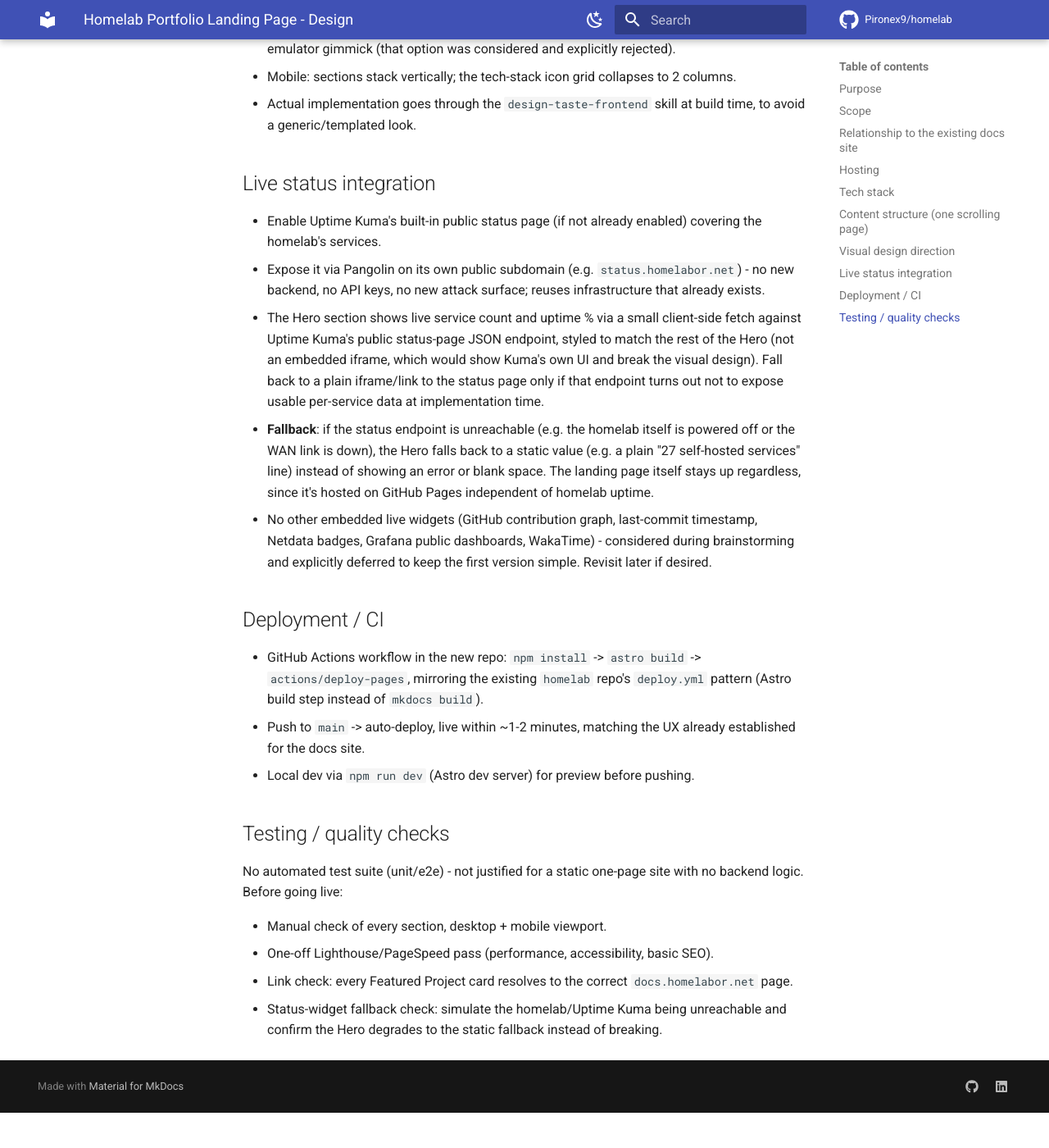
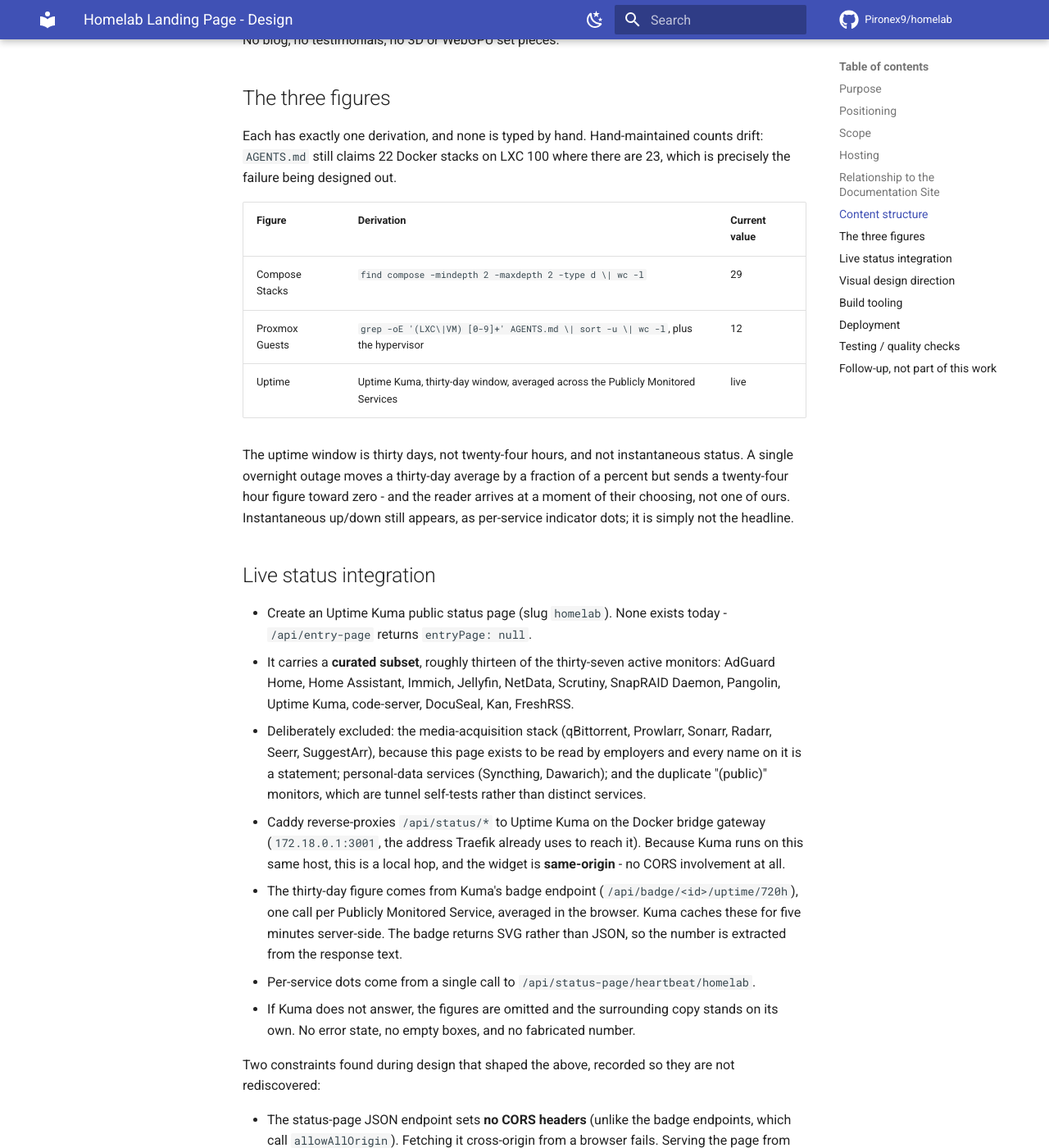
Before and after one commit to Pironex9/homelab, an MkDocs documentation site: the page built from docs/superpowers/specs/2026-07-26-portfolio-landing-design.md, in a window 1280 px wide and 1400 px high, scrolled down 2337 px. Shown: the whole window at 82% size. Built offline with MkDocs 1.6.1 and Material for MkDocs 9.7.7, drawn with Linux system fonts in a browser that asks for light colours; comment, search, counter and statistics services are not loaded; before the commit the page ends 3694 px from its top, so only the background shows below that; some of the changed text lies outside the part shown.

Commit message:
docs(spec): rewrite landing page design after grilling
Self-hosted on the VPS instead of GitHub Pages, plain shell build instead
of Astro, live same-origin status instead of a scheduled build.

Verified against the running infrastructure rather than assumed:
- Uptime Kuma runs on the VPS, so a homelab outage leaves the status
  endpoint reachable and reporting everything down - the original
  fallback guarded the wrong failure mode
- the status-page JSON sets no CORS headers, which would have broken the
  specified client-side fetch
- that endpoint exposes only 24h uptime; 30d needs the badge endpoint
- no status page exists yet (entry-page returns null)
- the apex has no DNS records at all

Adds ADR 0001 for the hosting decision and a glossary entry separating
Compose Stack, Proxmox Guest and Monitored Service.

```diff
--- /dev/null
+++ b/docs/adr/0001-landing-page-hosted-on-vps.md
@@ -0,0 +1,17 @@
+# Landing page is self-hosted on the VPS, not on GitHub Pages
+
+The documentation site runs on GitHub Pages, so the obvious move was to put the landing page there too. We deliberately did not. GitHub Pages allows only one custom domain per repository, which would have forced either a second repository or moving the docs onto a subpath; more importantly, a page whose entire pitch is "I run this infrastructure" is more credible when it is actually served from that infrastructure. It runs as a Caddy container on the Hetzner VPS, deployed through the existing Komodo GitOps flow.
+
+## Considered Options
+
+The homelab (LXC 100) was the first self-hosting candidate and was rejected: it would have tied the landing page's availability to the homelab's, which has two documented recurring failure modes (LVM thin-pool exhaustion, an ARP conflict incident). The usual mitigation - Cloudflare proxying with stale-on-error caching - is unavailable here, because this setup mandates gray-cloud DNS throughout (orange cloud breaks Traefik's Let's Encrypt challenge, per `docs/vps/01_Hetzner_VPS_Pangolin_Jellyfin_Setup.md`).
+
+The VPS avoids that trade entirely: it is already the always-on public gateway, already runs Komodo Periphery, and already hosts Uptime Kuma.
+
+## Consequences
+
+Uptime Kuma runs on the same host, so the live-status widget reaches it over the local Docker bridge rather than back out through the public tunnel. This removes the cross-origin problem that would otherwise have forced either a Traefik CORS middleware or a scheduled build that bakes in stale numbers.
+
+It also produces the honest failure mode: when the homelab goes down, the landing page stays up and correctly reports it as down. That is a better story than an uptime figure that can only ever be green.
+
+The cost is one additional container on the security-hardened public gateway. It serves static files behind Traefik with no backend, which is the lowest-risk shape available, but it is still a new service on that host.
--- a/docs/superpowers/specs/2026-07-26-portfolio-landing-design.md
+++ b/docs/superpowers/specs/2026-07-26-portfolio-landing-design.md
@@ -1,73 +1,128 @@
-# Homelab Portfolio Landing Page - Design
+# Homelab Landing Page - Design
 
 ## Purpose
 
-A standalone, visually striking landing page at the apex domain `homelabor.net`, built to catch a recruiter's/hiring manager's eye in the first 10 seconds - distinct from the existing technical documentation site. Motivated by active IT job hunting (career changer into DevOps/sysadmin roles, mid-process with Furbify as of 2026-07-26).
+A public one-page site at the apex domain `homelabor.net`, built to make a hiring audience take the infrastructure seriously within the first ten seconds. Distinct from the Documentation Site, which serves a different reader (someone who already cares and wants the details).
+
+Motivated by an active job search as of 2026-07-26.
+
+## Positioning
+
+The page states what it can prove and nothing else: derived counts, a measured uptime figure, and named projects that link to their own write-ups. It does not describe the author as a career changer.
+
+The reasoning is that the label puts an assumed weakness in the first sentence, before the reader has seen any of the work - while the entire premise of the page is that the work speaks first. That context belongs in an interview or a CV, not in the hero.
 
 ## Scope
 
-In scope: a new one-page (scrolling) landing site - its content, visual design, live-status integration, and deployment.
+In scope: the Landing Page itself - content, visual design, live-status integration, build tooling, deployment - plus the two changes it forces elsewhere (a stripped-down Documentation Site homepage, and a public Uptime Kuma status page).
 
-Out of scope: the existing MkDocs documentation site (`docs.homelabor.net`) - stays completely unchanged, keeps serving detailed setup guides and host references. Out of scope: a CV/resume file (not ready yet; the contact section reserves a slot for a future "Download CV" link/button, added later without a design change).
-
-## Relationship to the existing docs site
-
-Two separate properties, explicitly not merged into one repo/deploy (GitHub Pages allows only one custom domain per repository - confirmed via research; an apex domain and a subdomain cannot both be served from the same repo's Pages site):
-
-- `homelabor.net` (apex) - the new landing page, new repo.
-- `docs.homelabor.net` (subdomain) - existing `homelab` repo, existing MkDocs site, untouched.
-
-Cross-links: the landing page hero/footer links to `docs.homelabor.net` ("Full documentation"); `docs/index.md` on the existing site gets a small "Back to homelabor.net" link added at the top.
+Out of scope: a CV file. It does not exist yet. The contact section reserves a slot for a future download button; no placeholder link is shipped, because a dead link is worse than an absent one.
 
 ## Hosting
 
-- New GitHub repository (e.g. `Pironex9/portfolio`), independent of the `homelab` repo.
-- GitHub Pages, custom domain `homelabor.net` (apex). `CNAME` file with that content in the build output.
-- DNS: `homelabor.net` is already managed in Cloudflare (per `docs/proxmox/20_MkDocs_Portfolio_Site_Setup.md`). At deploy time, add A records for the apex pointing at GitHub Pages' IPs (apex domains require A/ALIAS records, not CNAME - a subdomain-only technique doesn't apply here).
-- Static output only - no server-side code, no database, no new attack surface, matches the rationale already used for the docs site.
+Self-hosted on the Hetzner VPS, not on GitHub Pages. Rationale and rejected alternatives are recorded in `docs/adr/0001-landing-page-hosted-on-vps.md`.
 
-## Tech stack
+- New Compose Stack at `compose/vps/landing/`, joining the two that already live there (`pangolin`, `uptime-kuma`).
+- `caddy:alpine` serving static files, following the `portfolio` and `topology` stacks' shape. Host port 3010 (3001-3009 are taken on LXC 100; 3010 keeps the numbering readable even though this is a different host).
+- Deployed by Komodo, which already manages the VPS through a Periphery agent in outbound mode over Tailscale.
+- Exposed through the existing Traefik/Pangolin setup on the apex domain, with **no Badger auth** - this is the one resource that must be reachable by anyone.
+- DNS: an A record for the apex pointing at the VPS, **gray cloud (DNS only)**. This is mandatory across this setup, not a preference - orange cloud breaks Traefik's Let's Encrypt challenge (`docs/vps/01_Hetzner_VPS_Pangolin_Jellyfin_Setup.md`). The consequence, accepted knowingly, is that there is no CDN and no stale-on-error cache in front of the page.
 
-Astro (static site generator). Chosen over a plain hand-written HTML/CSS/JS page because component reuse (`Hero`, `StatusBadge`, `ProjectCard`, etc.) pays off if the site grows a second page later (e.g. a blog or more case studies); chosen over Next.js because there is no dynamic/interactive app-level state to justify a full React framework - Astro ships zero JS by default and only hydrates the small interactive pieces (counters, status widget).
+The stack is named `landing`, not `portfolio`: that name already belongs to the daughter's art site on LXC 100, as does the Uptime Kuma monitor called "Portfolio".
 
-## Content structure (one scrolling page)
+## Relationship to the Documentation Site
 
-1. **Hero** - name, short tagline (career changer -> DevOps/AI-driven developer), and the live-status hook: service count + uptime %, sourced from the embedded status widget (see below). CTA buttons: GitHub, LinkedIn, "Full documentation ->" (link to `docs.homelabor.net`).
-2. **Tech stack** - icon grid (Proxmox, Docker, Komodo, MergerFS+SnapRAID, Restic, Pangolin, Caddy, Tailscale, AdGuard, monitoring tools), replacing the current markdown table on the docs site.
-3. **Architecture** - reuse the existing `topology.png` asset (or a simplified redraw of it later); no new interactive diagramming tooling.
-4. **Featured Projects** - the same four highlights currently in `docs/index.md` (Komodo GitOps Migration, Resilient Storage, Self-hosted Tunnel, Backup System), presented as cards, each linking to its corresponding page on `docs.homelabor.net`.
-5. **Contact / footer** - LinkedIn, GitHub, and a reserved slot for a future "Download CV" button (hidden or omitted until a CV file exists - no placeholder link).
+Two properties, two hosts, one shared domain root:
 
-No other sections (no blog, no testimonials, no gimmick 3D/WebGPU demos) - out of scope for a first version; add later if/when there's actual content to justify them.
+- `homelabor.net` - the Landing Page, on the VPS.
+- `docs.homelabor.net` - the Documentation Site, unchanged on GitHub Pages.
+
+The Documentation Site's homepage (`docs/index.md`) is **stripped to a navigation index**: the Tech Stack table, Architecture section, Dashboard screenshot and Featured Projects all come out, leaving navigation, contact, and a link back to `homelabor.net`.
+
+This is not tidying. Those sections duplicate the Landing Page almost exactly, and duplicated facts drift - the same reason the counts below are derived rather than typed. After the change each fact has exactly one home: the Landing Page makes the case, the Documentation Site holds the reference material.
+
+## Content structure
+
+One scrolling page:
+
+1. **Hero** - name, a one-line statement of what is being run, and three figures: Compose Stack count, Proxmox Guest count, and thirty-day Uptime. Buttons: GitHub, LinkedIn, and "Full documentation" pointing at `docs.homelabor.net`.
+2. **Tech stack** - icon grid: Proxmox, Docker, Komodo, MergerFS + SnapRAID, Restic, Pangolin, Caddy, Tailscale, AdGuard, Uptime Kuma.
+3. **Architecture** - the existing `topology.png` asset. No new diagramming tooling.
+4. **Featured Projects** - the four write-ups currently on the Documentation Site's homepage (Komodo GitOps Migration, Resilient Storage, Self-hosted Tunnel, Backup System), as cards linking to their pages on `docs.homelabor.net`. This is where those four descriptions now live; they are removed from `docs/index.md` rather than copied.
+5. **Contact / footer** - LinkedIn, GitHub, reserved CV slot.
+
+No blog, no testimonials, no 3D or WebGPU set pieces.
+
+## The three figures
+
+Each has exactly one derivation, and none is typed by hand. Hand-maintained counts drift: `AGENTS.md` still claims 22 Docker stacks on LXC 100 where there are 23, which is precisely the failure being designed out.
+
+| Figure | Derivation | Current value |
+|---|---|---|
+| Compose Stacks | `find compose -mindepth 2 -maxdepth 2 -type d \| wc -l` | 29 |
+| Proxmox Guests | `grep -oE '(LXC\|VM) [0-9]+' AGENTS.md \| sort -u \| wc -l`, plus the hypervisor | 12 |
+| Uptime | Uptime Kuma, thirty-day window, averaged across the Publicly Monitored Services | live |
+
+The uptime window is thirty days, not twenty-four hours, and not instantaneous status. A single overnight outage moves a thirty-day average by a fraction of a percent but sends a twenty-four hour figure toward zero - and the reader arrives at a moment of their choosing, not one of ours. Instantaneous up/down still appears, as per-service indicator dots; it is simply not the headline.
+
+## Live status integration
+
+- Create an Uptime Kuma public status page (slug `homelab`). None exists today - `/api/entry-page` returns `entryPage: null`.
+- It carries a **curated subset**, roughly thirteen of the thirty-seven active monitors: AdGuard Home, Home Assistant, Immich, Jellyfin, NetData, Scrutiny, SnapRAID Daemon, Pangolin, Uptime Kuma, code-server, DocuSeal, Kan, FreshRSS.
+- Deliberately excluded: the media-acquisition stack (qBittorrent, Prowlarr, Sonarr, Radarr, Seerr, SuggestArr), because this page exists to be read by employers and every name on it is a statement; personal-data services (Syncthing, Dawarich); and the duplicate "(public)" monitors, which are tunnel self-tests rather than distinct services.
+- Caddy reverse-proxies `/api/status/*` to Uptime Kuma on the Docker bridge gateway (`172.18.0.1:3001`, the address Traefik already uses to reach it). Because Kuma runs on this same host, this is a local hop, and the widget is **same-origin** - no CORS involvement at all.
+- The thirty-day figure comes from Kuma's badge endpoint (`/api/badge/<id>/uptime/720h`), one call per Publicly Monitored Service, averaged in the browser. Kuma caches these for five minutes server-side. The badge returns SVG rather than JSON, so the number is extracted from the response text.
+- Per-service dots come from a single call to `/api/status-page/heartbeat/homelab`.
+- If Kuma does not answer, the figures are omitted and the surrounding copy stands on its own. No error state, no empty boxes, and no fabricated number.
+
+Two constraints found during design that shaped the above, recorded so they are not rediscovered:
+
+- The status-page JSON endpoint sets **no CORS headers** (unlike the badge endpoints, which call `allowAllOrigin`). Fetching it cross-origin from a browser fails. Serving the page from the same host sidesteps this entirely; hosting elsewhere would have required a Traefik middleware or a scheduled build baking in stale values.
+- The status-page JSON exposes **only** twenty-four hour uptime - `uptimeList[\`${monitorID}_24\`]` is hardcoded in `status-page-router.js`. The thirty-day window is reachable only through the badge endpoint.
+
+No other live widgets: no GitHub contribution graph, no last-commit timestamp, no Netdata badges, no Grafana embeds, no WakaTime.
 
 ## Visual design direction
 
-- Dark-based theme, consistent with the "live status hook" concept validated during brainstorming.
-- Status indicators (bullet dots) get a subtle pulse animation; hero stats (service count, uptime %) count up on scroll-into-view.
-- Featured Project cards: subtle lift/glow on hover, not overdone.
-- Typography: a clean sans-serif for body copy (e.g. Inter/Geist) + a monospace face for numbers/status text (e.g. JetBrains Mono) - gives an engineering feel without a full terminal-emulator gimmick (that option was considered and explicitly rejected).
-- Mobile: sections stack vertically; the tech-stack icon grid collapses to 2 columns.
-- Actual implementation goes through the `design-taste-frontend` skill at build time, to avoid a generic/templated look.
+- Dark theme.
+- Indicator dots pulse subtly; the three hero figures count up when scrolled into view.
+- Project cards lift slightly on hover.
+- Sans-serif for body copy, monospace for figures and status text - an engineering feel without a terminal-emulator pastiche.
+- Mobile: sections stack; the icon grid drops to two columns.
+- Implementation goes through the `design-taste-frontend` skill, to avoid a templated look.
 
-## Live status integration
+## Build tooling
 
-- Enable Uptime Kuma's built-in public status page (if not already enabled) covering the homelab's services.
-- Expose it via Pangolin on its own public subdomain (e.g. `status.homelabor.net`) - no new backend, no API keys, no new attack surface; reuses infrastructure that already exists.
-- The Hero section shows live service count and uptime % via a small client-side fetch against Uptime Kuma's public status-page JSON endpoint, styled to match the rest of the Hero (not an embedded iframe, which would show Kuma's own UI and break the visual design). Fall back to a plain iframe/link to the status page only if that endpoint turns out not to expose usable per-service data at implementation time.
-- **Fallback**: if the status endpoint is unreachable (e.g. the homelab itself is powered off or the WAN link is down), the Hero falls back to a static value (e.g. a plain "27 self-hosted services" line) instead of showing an error or blank space. The landing page itself stays up regardless, since it's hosted on GitHub Pages independent of homelab uptime.
-- No other embedded live widgets (GitHub contribution graph, last-commit timestamp, Netdata badges, Grafana public dashboards, WakaTime) - considered during brainstorming and explicitly deferred to keep the first version simple. Revisit later if desired.
+A single POSIX shell script, no framework and no dependencies at all.
 
-## Deployment / CI
+Astro was specified earlier and is dropped. Its justification was component reuse "if the site grows a second page later" - a speculative need, against the certain cost of a Node toolchain, a lockfile and framework version churn on a host that has no npm, for one page. The repo already has the pattern that fits: the art portfolio's hand-written build script.
 
-- GitHub Actions workflow in the new repo: `npm install` -> `astro build` -> `actions/deploy-pages`, mirroring the existing `homelab` repo's `deploy.yml` pattern (Astro build step instead of `mkdocs build`).
-- Push to `main` -> auto-deploy, live within ~1-2 minutes, matching the UX already established for the docs site.
-- Local dev via `npm run dev` (Astro dev server) for preview before pushing.
+The script does two things: substitute `{{STACK_COUNT}}` and `{{GUEST_COUNT}}` in `index.html` with the derived values, and write the result to `dist/`. Because both replacements are bare digits, there is no escaping hazard. Uptime is not built in - it is fetched live at runtime.
+
+This is simpler than the art portfolio's precedent, which needs Node only because it uses `sharp` for image resizing. Nothing here resizes anything, so there is no reason to pull a Node image to substitute two numbers.
+
+**Self-check:** the script fails loudly if either placeholder survives into the output, or if either derived count is zero. A build that silently ships `{{STACK_COUNT}}` to a hiring audience is the failure worth guarding against.
+
+## Deployment
+
+Following the Komodo GitOps flow already used for the VPS:
+
+1. Commit the stack; Komodo pulls.
+2. Run the build in the checkout on the VPS.
+3. `docker compose up -d`. As with the art portfolio, recreate rather than restart the container after a rebuild - the build replaces `dist/`, which breaks an existing bind mount.
+
+Content changes are rare and the uptime figure is live, so a manual build step is not a recurring cost. There is no CI workflow and no scheduled job.
 
 ## Testing / quality checks
 
-No automated test suite (unit/e2e) - not justified for a static one-page site with no backend logic. Before going live:
+No automated suite - a static page with no backend logic does not warrant one. The build script's self-check covers the one piece of logic that exists. Before going live:
 
-- Manual check of every section, desktop + mobile viewport.
-- One-off Lighthouse/PageSpeed pass (performance, accessibility, basic SEO).
-- Link check: every Featured Project card resolves to the correct `docs.homelabor.net` page.
-- Status-widget fallback check: simulate the homelab/Uptime Kuma being unreachable and confirm the Hero degrades to the static fallback instead of breaking.
+- Every section checked at desktop and mobile widths.
+- One Lighthouse pass: performance, accessibility, basic SEO.
+- Every Featured Project card resolves to the right page on `docs.homelabor.net`.
+- The apex resolves over HTTPS with a valid certificate, and is reachable **without** Pangolin auth from a browser with no session.
+- The status widget checked in both directions: answering normally, and with Kuma unreachable, confirming the figures are omitted rather than rendered broken.
+
+## Follow-up, not part of this work
+
+`AGENTS.md` and `CLAUDE.md` both state a stale Docker stack count for LXC 100. Worth correcting, but separate.
```
Also changed, not shown: CONTEXT.md (+34 -0 lines).
